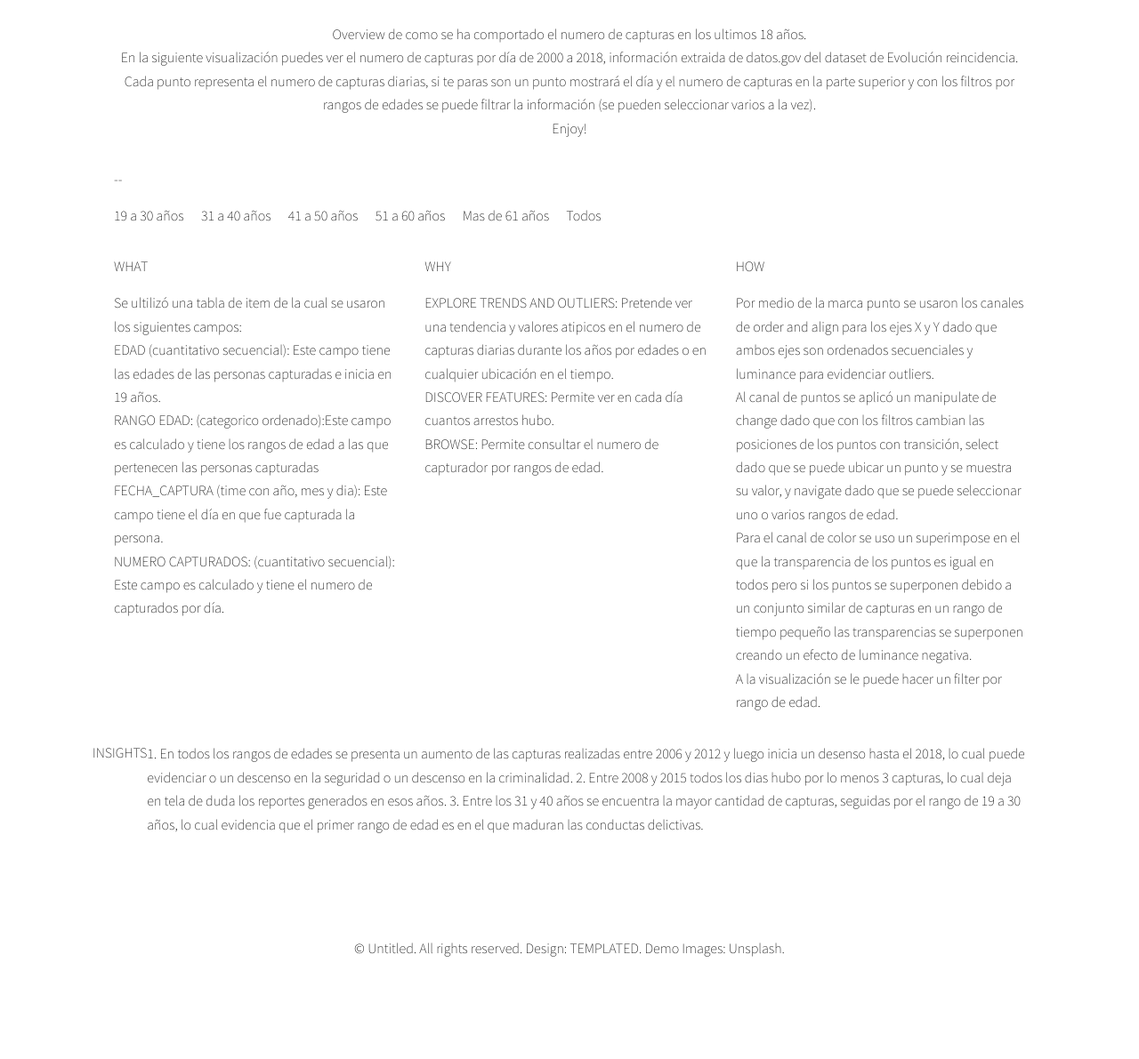
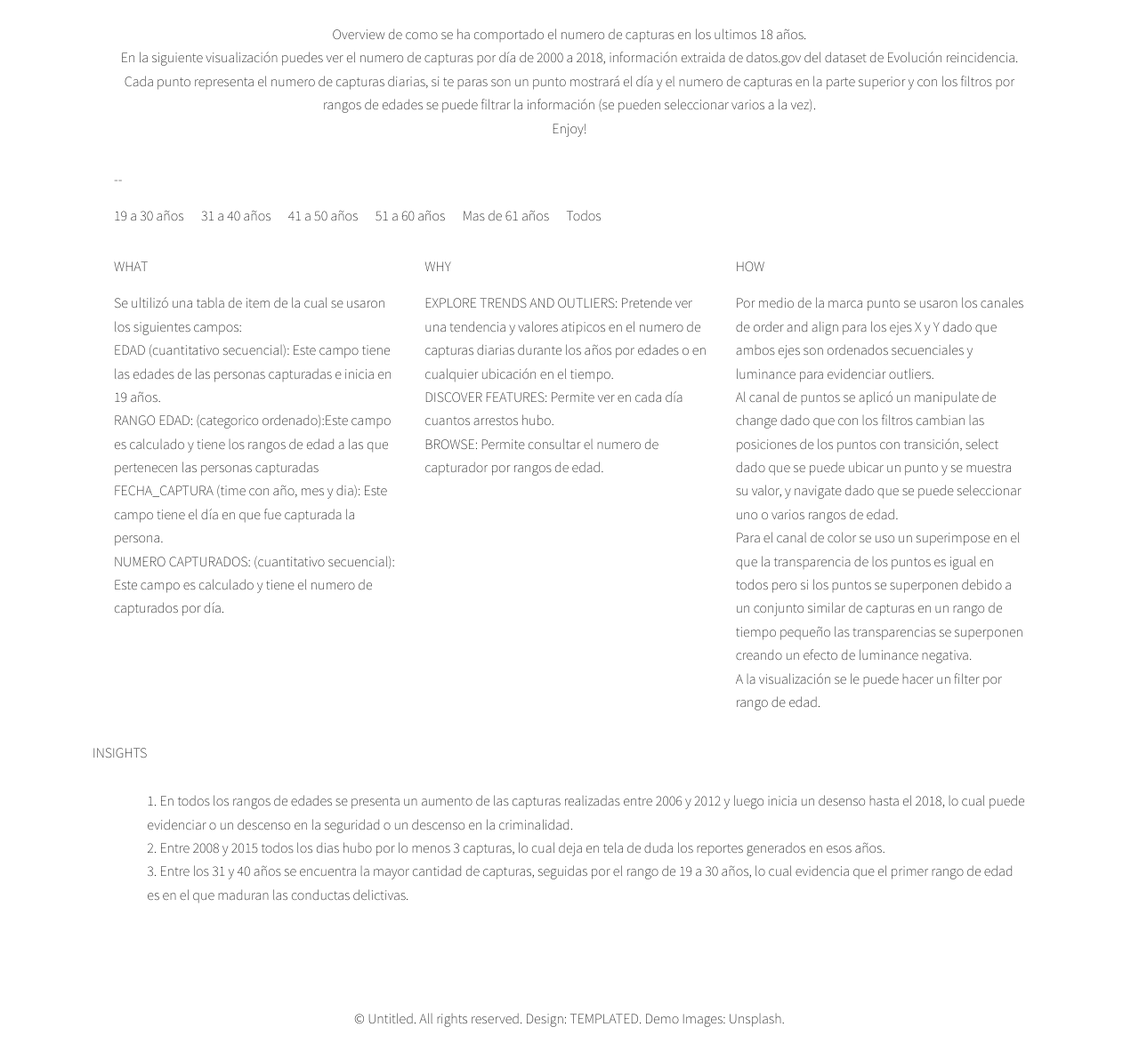
Before and after one commit to adgonzalez02109/visualizacion_temporal, a plain HTML site: page index.html in a window 1280 px wide. Shown: the part 109-1300 px from the top of the page at 89% size. Before the commit the page ends 1252 px from the top, so only its background shows below. Drawn offline with nearby package versions, Linux system fonts and the light colour scheme; no server answers.

Commit message:
Add files via upload

```diff
--- a/index.html
+++ b/index.html
@@ -78,9 +78,9 @@
 				</div>
 			</section>
 			<section class="thumbnails">
-				<h3>INSIGHTS</h3>
-				1. En todos los rangos de edades se presenta un aumento de las capturas realizadas entre 2006 y 2012 y luego inicia un desenso hasta el 2018, lo cual puede evidenciar o un descenso en la seguridad o un descenso en la criminalidad.
-				2. Entre 2008 y 2015 todos los dias hubo por lo menos 3 capturas, lo cual deja en tela de duda los reportes generados en esos años.
+				<h3>INSIGHTS</h3><br><br>
+				1. En todos los rangos de edades se presenta un aumento de las capturas realizadas entre 2006 y 2012 y luego inicia un desenso hasta el 2018, lo cual puede evidenciar o un descenso en la seguridad o un descenso en la criminalidad.<br>
+				2. Entre 2008 y 2015 todos los dias hubo por lo menos 3 capturas, lo cual deja en tela de duda los reportes generados en esos años.<br>
 				3. Entre los 31 y 40 años se encuentra la mayor cantidad de capturas, seguidas por el rango de 19 a 30 años, lo cual evidencia que el primer rango de edad es en el que maduran las conductas delictivas.
 </section>
 
```
